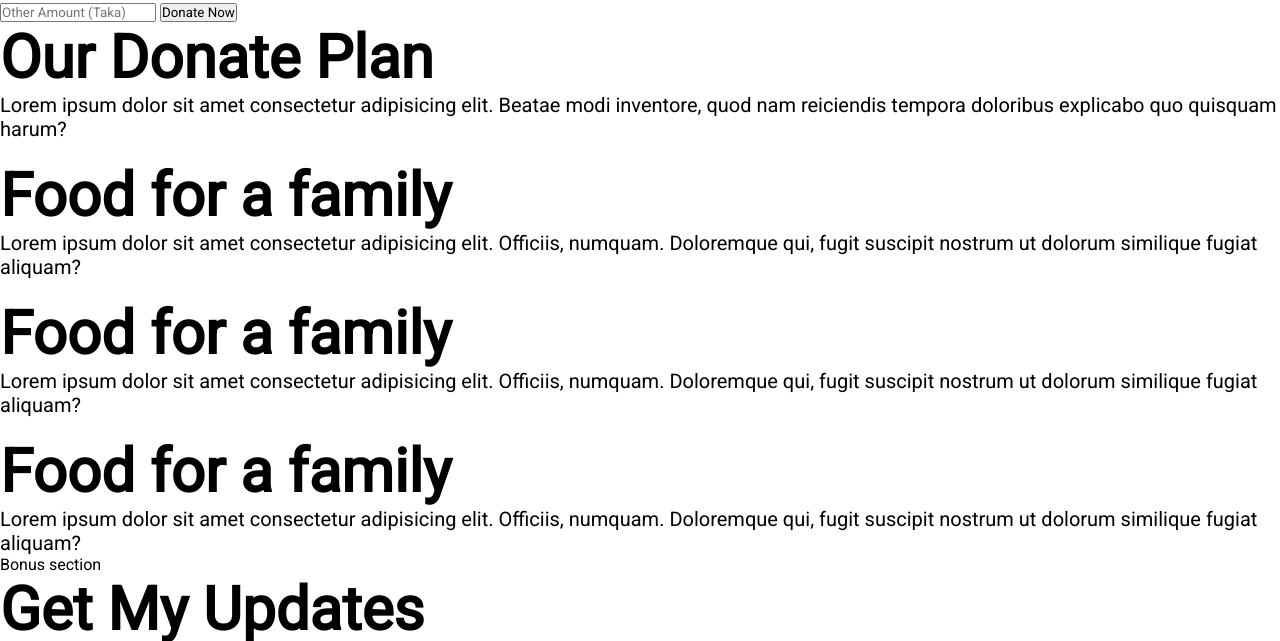
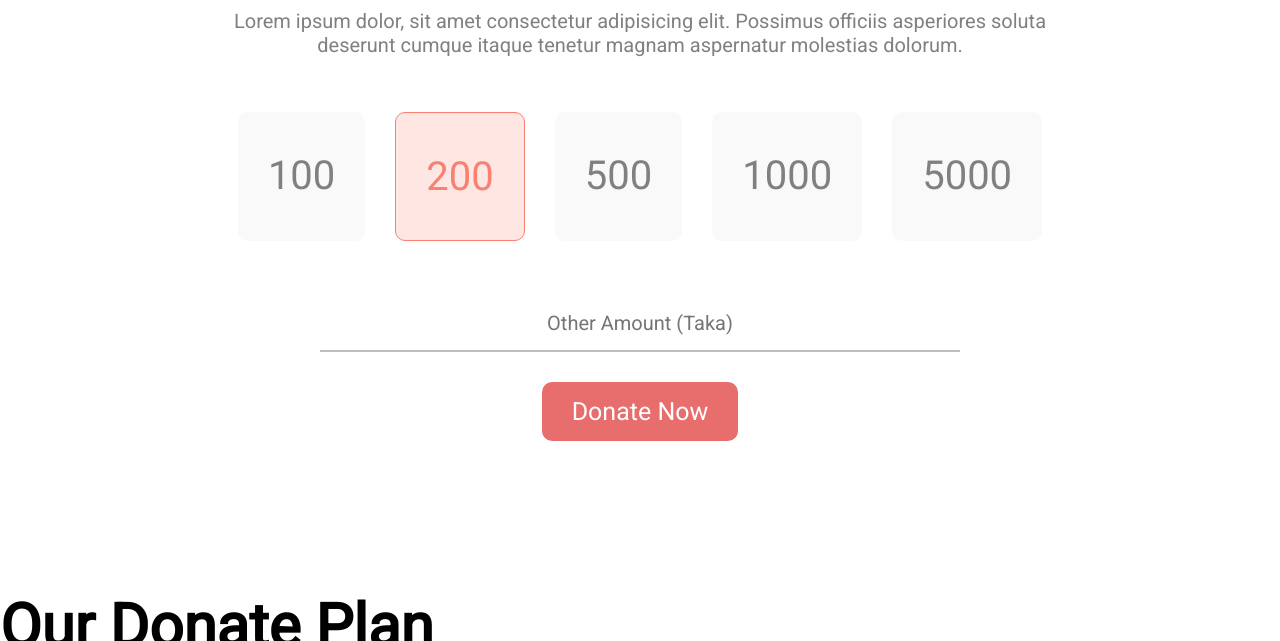
Before and after one commit to ashikahmedfahim/donate-today, a plain HTML site: page index.html in a window 1280 px wide. Shown: the part 957-1598 px from the top of the page. Drawn offline with Linux system fonts and the light colour scheme.

Commit message:
donate menu comleted

```diff
--- a/index.html
+++ b/index.html
@@ -29,23 +29,27 @@
         </div>
     </section>
     <section>
+        <div class="donate-menu">
             <div>
                 <h1>Donate Today</h1>
-            <p>Lorem ipsum dolor, sit amet consectetur adipisicing elit. Possimus officiis asperiores soluta deserunt
-                cumque itaque tenetur magnam aspernatur molestias dolorum.</p>
+                <p class="donate-menu-text">Lorem ipsum dolor, sit amet consectetur adipisicing elit. Possimus officiis
+                    asperiores soluta
+                    <br>
+                    deserunt cumque itaque tenetur magnam aspernatur molestias dolorum.
+                </p>
             </div>
-        <div>
+            <div class="donate-options">
                 <p>100</p>
-            <p>200</p>
+                <p class="selected-option">200</p>
                 <p>500</p>
                 <p>1000</p>
                 <p>5000</p>
             </div>
-        <div>
-            <form action="">
-                <input type="text" name="" id="" placeholder="Other Amount (Taka)">
-                <button type="submit">Donate Now</button>
-            </form>
+            <div class="donate-input-section">
+                <input class="donate-amount-input" type="text" placeholder="Other Amount (Taka)">
+                <br>
+                <button class="donate-now-btn" type="submit">Donate Now</button>
+            </div>
         </div>
     </section>
     <section>
--- a/style.css
+++ b/style.css
@@ -44,7 +44,49 @@ p{
     color: white;
     background-color: rgb(232, 110, 110);
     border-radius: 10px;
-    padding: 20px 40px;
+    padding: 15px 30px;
     border: none;
     font-size: 25px;
 }
+.donate-menu{
+    display: flex;
+    flex-direction: column;
+    justify-content: center;
+    align-items: center;
+    text-align: center;
+    margin: 150px 0;
+}
+.donate-menu-text{
+    color: grey;
+    margin-top: 25px;
+}
+.donate-options{
+    display: flex;
+    flex-direction: row;
+    margin: 40px 0;
+}
+.donate-options p{
+    padding: 40px 30px;
+    margin: 15px;
+    background-color: rgba(128, 128, 128, 0.05);
+    color: gray;
+    font-size: 40px;
+    border-radius: 10px;
+}
+.selected-option{
+    background-color: rgba(250, 128, 114, 0.201) !important;
+    color: salmon !important;
+    border: 1px solid salmon;
+}
+.donate-amount-input{
+    border: none;
+    border-bottom: 2px solid rgba(128, 128, 128, 0.521);
+    margin-bottom: 30px;
+    width: 100%;
+    text-align: center;
+    padding: 15px;
+    font-size: 20px;
+}
+.donate-input-section{
+    width: 50%;
+}
```
Lines whose indentation alone changed are shown as unchanged.
